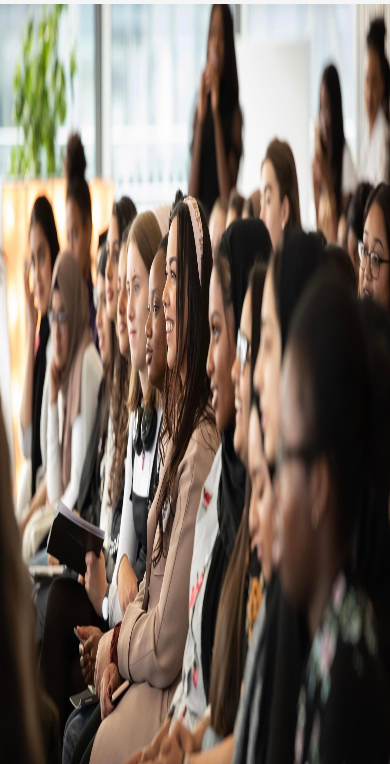
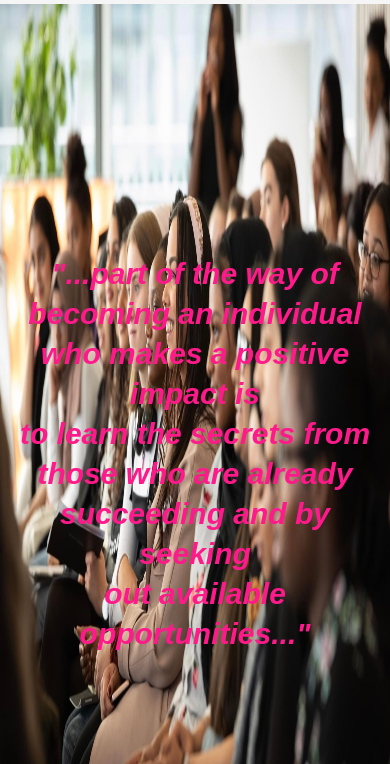
Before and after one commit to EllenPieterson/usprogramme-html, a plain HTML site: page index.html in a window 390 px wide. Shown: the part 80-844 px from the top of the page. Drawn offline with Linux system fonts and the light colour scheme.

Commit message:
landing page content complete, there is still an issue with responsiveness (navbar bug & image resizing)

```diff
--- a/index.html
+++ b/index.html
@@ -31,6 +31,12 @@
             <div>
                 <img id="landingimage" src="images/landingbackground.jpg" alt="landing-page-image">
             </div>
+            <div id="quote">
+                <h1>"...part of the way of becoming an individual who
+                    makes a positive impact is<br>to learn the secrets from
+                    those who are already succeeding and by seeking<br>out
+                    available opportunities..."</h1>
+            </div>
         </section>
     </section>
 
--- a/styles.scss
+++ b/styles.scss
@@ -46,10 +46,25 @@ body {
     }
 
     .main {
+
         #landingimage {
             position: fixed;
             width: 100vw;
             height: 100vh;
+            z-index: -1;
+        }
+
+        #quote {
+            h1 {
+                text-align: center;
+                padding-top: 250px;
+                margin: 0;
+                font-size: 30px;
+                color: #ff1a8b;
+                font-family: sans-serif;
+                font-style: italic;
+                line-height: 40px;
+            }
         }
     }
 }
```
Also changed, not shown: styles.css, 1 other file.
